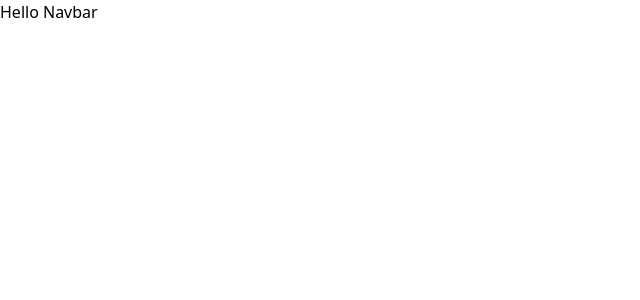
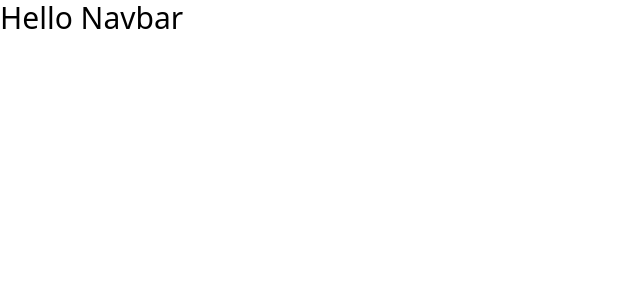
Before and after one commit to momin210103/Meal_Planner, a React (Vite) app in the folder client/: page / in a window 1280 px wide. Shown: the top 300 px of the page, without its empty margins (0-640 px from the left). Built offline with nearby package versions, Linux system fonts and the light colour scheme.

Commit message:
changed nabvar in text

```diff
--- a/client/src/components/Nabvar.jsx
+++ b/client/src/components/Nabvar.jsx
@@ -2,7 +2,7 @@ import React from 'react';
 
 const Nabvar = () => {
     return (
-        <div>
+        <div className='text-3xl'>
             Hello Navbar
         </div>
     );
```
